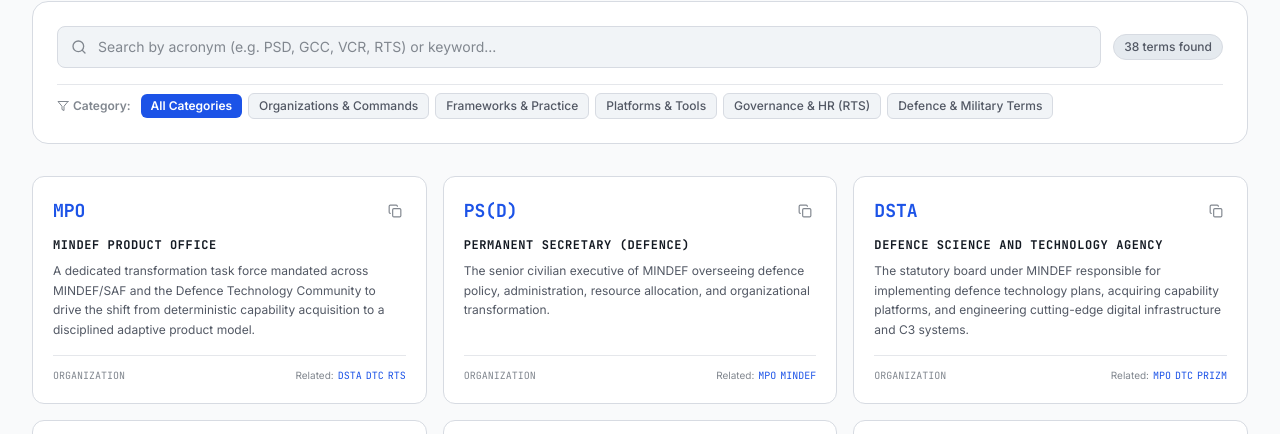
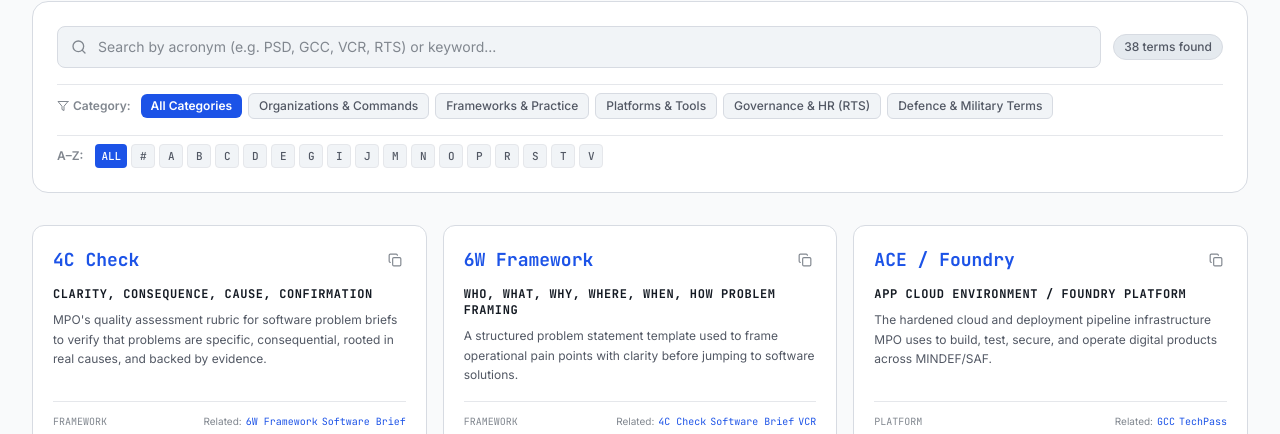
Before and after one commit to unluckyxiii/mpo, a Next.js app: page /glossary in a window 1280 px wide. Shown: the part 366-800 px from the top of the page. Built offline with nearby package versions, Linux system fonts and the light colour scheme; no server answers.

Commit message:
feat(glossary): enable default alphabetical sorting (A-Z) and add interactive A-Z quick filter bar

```diff
--- a/src/components/glossary/GlossaryDirectory.tsx
+++ b/src/components/glossary/GlossaryDirectory.tsx
@@ -13,6 +13,7 @@ export function GlossaryDirectory() {
 
   const [searchQuery, setSearchQuery] = useState(initialSearch);
   const [selectedCategory, setSelectedCategory] = useState<string>("all");
+  const [selectedLetter, setSelectedLetter] = useState<string>("all");
   const [copiedId, setCopiedId] = useState<string | null>(null);
 
   useEffect(() => {
@@ -30,8 +31,31 @@ export function GlossaryDirectory() {
     { id: "military", name: "Defence & Military Terms" },
   ];
 
+  // Alphabet letter list derived from glossary dictionary
+  const alphabet = useMemo(() => {
+    const letters = new Set<string>();
+    glossaryDictionary.forEach((item) => {
+      const firstChar = item.term[0].toUpperCase();
+      if (/\d/.test(firstChar)) {
+        letters.add("#");
+      } else {
+        letters.add(firstChar);
+      }
+    });
+    return [
+      "all",
+      ...Array.from(letters).sort((a, b) => {
+        if (a === "#") return -1;
+        if (b === "#") return 1;
+        return a.localeCompare(b);
+      }),
+    ];
+  }, []);
+
+  // Filter and Default Alphabetical Sort (A-Z)
   const filteredTerms = useMemo(() => {
-    return glossaryDictionary.filter((item) => {
+    return glossaryDictionary
+      .filter((item) => {
         const matchesCat =
           selectedCategory === "all" || item.category === selectedCategory;
         const q = searchQuery.toLowerCase().trim();
@@ -40,9 +64,18 @@ export function GlossaryDirectory() {
           item.term.toLowerCase().includes(q) ||
           item.fullName.toLowerCase().includes(q) ||
           item.definition.toLowerCase().includes(q);
-      return matchesCat && matchesQuery;
-    });
-  }, [searchQuery, selectedCategory]);
+
+        const firstChar = item.term[0].toUpperCase();
+        const matchesLetter =
+          selectedLetter === "all" ||
+          (selectedLetter === "#" ? /\d/.test(firstChar) : firstChar === selectedLetter);
+
+        return matchesCat && matchesQuery && matchesLetter;
+      })
+      .sort((a, b) =>
+        a.term.localeCompare(b.term, undefined, { numeric: true, sensitivity: "base" })
+      );
+  }, [searchQuery, selectedCategory, selectedLetter]);
 
   const copyToClipboard = (item: GlossaryItem) => {
     const text = `${item.term} (${item.fullName}): ${item.definition}`;
@@ -50,11 +83,6 @@ export function GlossaryDirectory() {
     setCopiedId(item.id);
     setTimeout(() => setCopiedId(null), 2000);
   };
-
-  // Unique starting letters for A-Z bar
-  const alphabet = Array.from(
-    new Set(glossaryDictionary.map((i) => i.term[0].toUpperCase()))
-  ).sort();
 
   return (
     <div className="space-y-8">
@@ -67,7 +95,12 @@ export function GlossaryDirectory() {
             <input
               type="text"
               value={searchQuery}
-              onChange={(e) => setSearchQuery(e.target.value)}
+              onChange={(e) => {
+                setSearchQuery(e.target.value);
+                if (e.target.value && selectedLetter !== "all") {
+                  setSelectedLetter("all");
+                }
+              }}
               placeholder="Search by acronym (e.g. PSD, GCC, VCR, RTS) or keyword..."
               className="w-full rounded-lg border border-border bg-bg-subtle pl-10 pr-10 py-2.5 text-sm text-fg placeholder:text-fg-subtle focus:border-accent focus:bg-surface focus:outline-none focus:ring-1 focus:ring-accent transition-colors"
             />
@@ -107,6 +140,25 @@ export function GlossaryDirectory() {
               )}
             >
               {cat.name}
+            </button>
+          ))}
+        </div>
+
+        {/* A-Z Alphabet Quick Filter */}
+        <div className="flex flex-wrap items-center gap-1 pt-2 border-t border-border/60">
+          <span className="text-xs font-semibold text-fg-subtle mr-2">A–Z:</span>
+          {alphabet.map((letter) => (
+            <button
+              key={letter}
+              onClick={() => setSelectedLetter(letter)}
+              className={clsx(
+                "h-6 min-w-6 px-1.5 rounded text-[11px] font-mono font-medium transition-colors uppercase",
+                selectedLetter === letter
+                  ? "bg-accent text-accent-fg font-bold"
+                  : "border border-border/60 bg-bg-subtle text-fg-muted hover:bg-bg-muted hover:text-fg"
+              )}
+            >
+              {letter === "all" ? "All" : letter}
             </button>
           ))}
         </div>
@@ -181,6 +233,7 @@ export function GlossaryDirectory() {
             onClick={() => {
               setSearchQuery("");
               setSelectedCategory("all");
+              setSelectedLetter("all");
             }}
             className="text-xs font-semibold text-accent hover:underline"
           >
```
Lines whose indentation alone changed are shown as unchanged.
